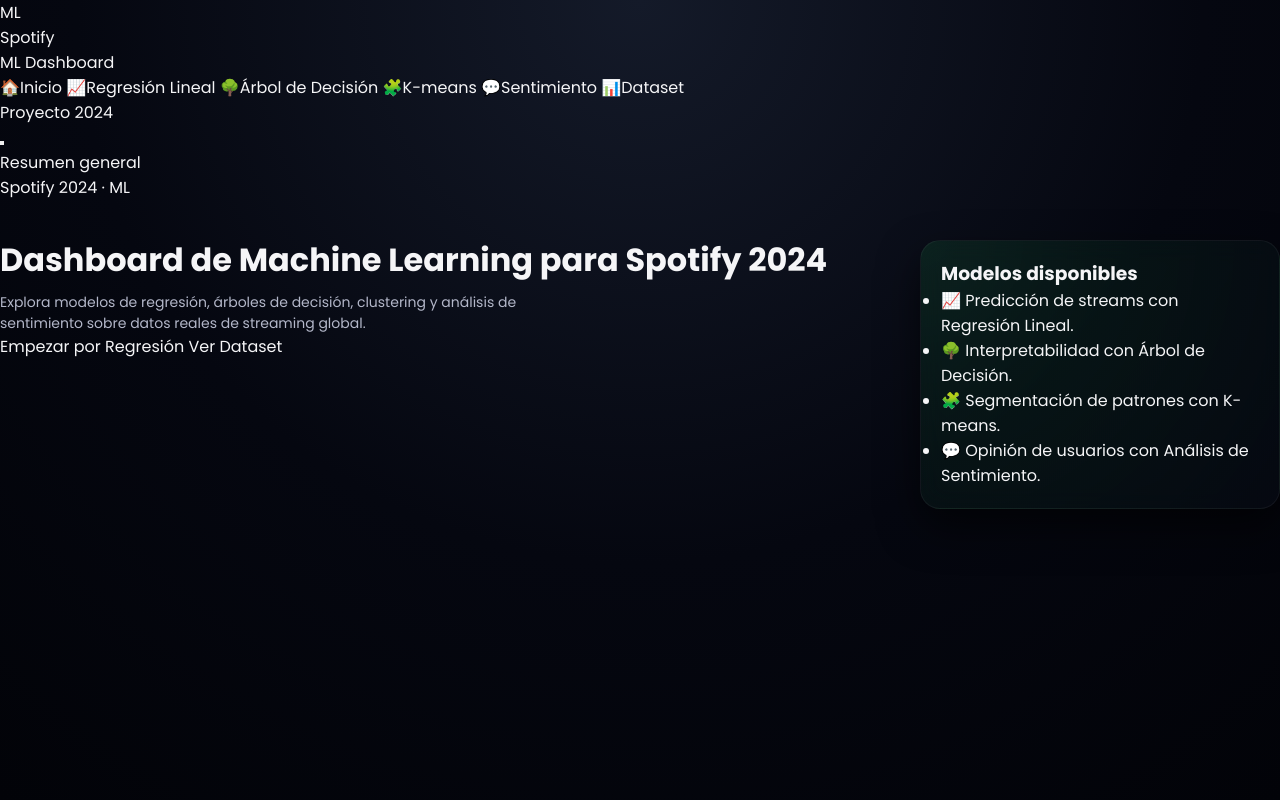
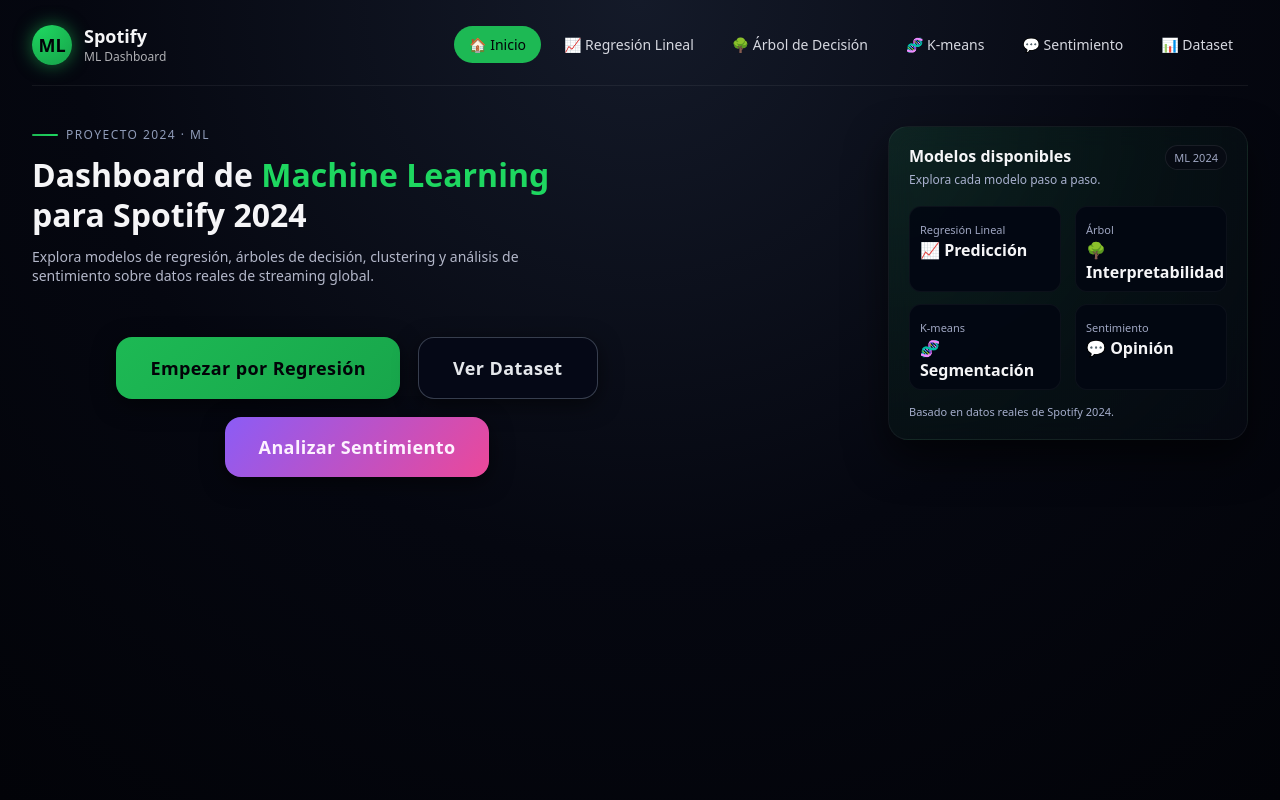
Before and after one commit to guillermtrres14-cyber/Programacion-II-Spotify, a Flask app: page / in a window 1280 px wide. Run offline with Flask 3, Linux system fonts and the light colour scheme.

Commit message:
Actualizaci├│n autom├ítica

```diff
--- a/OneDrive/Documentos/UDI/Programacion II/Proyecto_Final/templates/index.html
+++ b/OneDrive/Documentos/UDI/Programacion II/Proyecto_Final/templates/index.html
@@ -1,33 +1,83 @@
-{% extends "base.html" %}
+<!DOCTYPE html>
+<html lang="es">
+<head>
+    <meta charset="UTF-8">
+    <title>Spotify ML Dashboard</title>
+    <link rel="stylesheet" href="{{ url_for('static', filename='styles.css') }}">
+</head>
 
-{% block title %}Inicio · Spotify ML{% endblock %}
-{% block top_title %}Resumen general{% endblock %}
+<body>
 
-{% block content %}
-<section class="hero">
-    <div>
-        <h1 class="hero-title">
-            Dashboard de <span class="highlight">Machine Learning</span> para Spotify 2024
-        </h1>
-        <p class="hero-subtitle">
-            Explora modelos de regresión, árboles de decisión, clustering y
-            análisis de sentimiento sobre datos reales de streaming global.
-        </p>
+<div class="page">
 
-        <div class="hero-actions">
-            <a href="{{ url_for('vista_regresion') }}" class="btn btn-primary">Empezar por Regresión</a>
-            <a href="{{ url_for('vista_dataset') }}" class="btn btn-ghost">Ver Dataset</a>
+    <!-- NAVBAR -->
+    <nav class="navbar">
+        <div class="logo">
+            <div class="logo-icon">ML</div>
+            <div>
+                <div class="logo-text-main">Spotify</div>
+                <div class="logo-text-sub">ML Dashboard</div>
+            </div>
         </div>
-    </div>
 
-    <div class="hero-panel">
-        <h3>Modelos disponibles</h3>
-        <ul class="hero-list">
-            <li>📈 Predicción de streams con Regresión Lineal.</li>
-            <li>🌳 Interpretabilidad con Árbol de Decisión.</li>
-            <li>🧩 Segmentación de patrones con K-means.</li>
-            <li>💬 Opinión de usuarios con Análisis de Sentimiento.</li>
-        </ul>
-    </div>
-</section>
-{% endblock %}
+        <div class="nav-links">
+            <a href="/" class="active">🏠 Inicio</a>
+            <a href="/regresion">📈 Regresión Lineal</a>
+            <a href="/arbol">🌳 Árbol de Decisión</a>
+            <a href="/kmeans">🧬 K-means</a>
+            <a href="/sentimientos">💬 Sentimiento</a>
+            <a href="/dataset">📊 Dataset</a>
+        </div>
+    </nav>
+
+    <!-- HERO SECTION -->
+    <section class="hero">
+
+        <div class="hero-text">
+            <div class="eyebrow"><span></span> Proyecto 2024 · ML</div>
+
+            <h1 class="hero-title">
+                Dashboard de <span class="hero-highlight">Machine Learning</span><br>
+                para Spotify 2024
+            </h1>
+
+            <p class="hero-subtitle">
+                Explora modelos de regresión, árboles de decisión, clustering y análisis de sentimiento sobre datos reales de streaming global.
+            </p>
+
+            <!-- BOTONES MODERNOS -->
+            <div class="botonera-central">
+                <a href="/regresion" class="btn-modern primary">Empezar por Regresión</a>
+                <a href="/dataset" class="btn-modern secondary">Ver Dataset</a>
+                <a href="/sentimientos" class="btn-modern sentiment">Analizar Sentimiento</a>
+            </div>
+        </div>
+
+        <!-- PANEL LATERAL -->
+        <div class="hero-panel">
+            <div class="panel-header">
+                <div>
+                    <div class="panel-title">Modelos disponibles</div>
+                    <div class="panel-subtitle">Explora cada modelo paso a paso.</div>
+                </div>
+                <div class="panel-chip">ML 2024</div>
+            </div>
+
+            <div class="metrics-grid">
+                <div><span class="metric-label">Regresión Lineal</span><br><span class="metric-value">📈 Predicción</span></div>
+                <div><span class="metric-label">Árbol</span><br><span class="metric-value">🌳 Interpretabilidad</span></div>
+                <div><span class="metric-label">K-means</span><br><span class="metric-value">🧬 Segmentación</span></div>
+                <div><span class="metric-label">Sentimiento</span><br><span class="metric-value">💬 Opinión</span></div>
+            </div>
+
+            <div class="panel-footer">
+                Basado en datos reales de Spotify 2024.
+            </div>
+        </div>
+
+    </section>
+
+</div>
+
+</body>
+</html>
```
